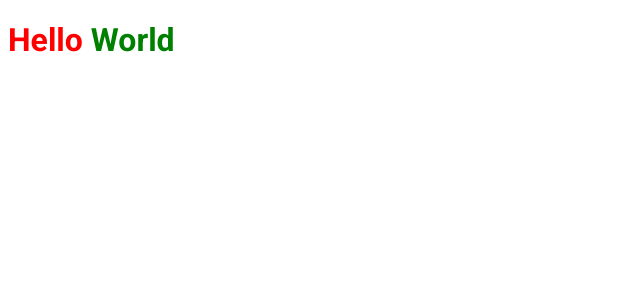
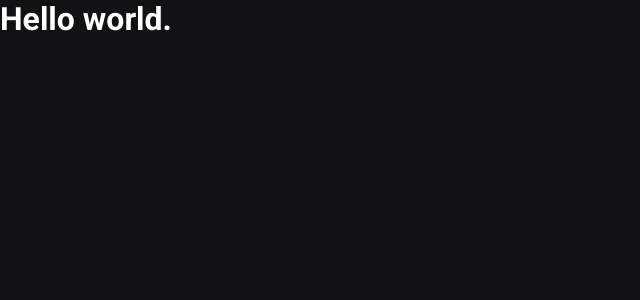
Before and after one commit to otavioaugusto1/ignite-React-Fundamentos-Nextjs-Rocketseat, a Next.js app in the folder ignews/: page / in a window 1280 px wide. Shown: the top 300 px of the page, without its empty margins (0-640 px from the left). Built offline with nearby package versions, Linux system fonts and the light colour scheme.

Commit message:
Estilos globais do APP

```diff
--- a/ignews/src/pages/_app.tsx
+++ b/ignews/src/pages/_app.tsx
@@ -1,4 +1,6 @@
-import {AppProps} from 'next/app'
+import {AppProps} from 'next/app';
+import '../styles/global.scss';
+
 function MyApp({ Component, pageProps }: AppProps) {
   return <Component {...pageProps} />
 }
--- a/ignews/src/pages/index.tsx
+++ b/ignews/src/pages/index.tsx
@@ -1,4 +1,3 @@
-import styles from '../styles/home.module.scss'
 import Head from 'next/head'
 
 export default function Home() {
@@ -7,9 +6,7 @@
     <Head>
         <title>Início | ig.news</title>
       </Head>
-    <h1 className={styles.title}>Hello <span>World</span>
-
-    </h1>
+    <h1> Hello world.</h1>
     </>
   )
 }
--- /dev/null
+++ b/ignews/src/styles/global.scss
@@ -0,0 +1,40 @@
+* {
+    margin: 0;
+    padding: 0;
+    box-sizing: border-box;
+}
+@media(max-width: 1080px){
+    html{
+        font-size: 93.75%;
+    }
+}
+@media(max-width: 720px){
+    html{
+        font-size: 87.5%;
+    }
+}
+
+:root{
+    --white: #FFFFFF;
+    --gray-100: #e1e1e6;
+    --gray-300: #a8a8b3;
+    --gray-900: #121214;
+    --cyan-500: #61dafb;
+    --yellow-500: #eba417;
+}
+body{
+    background: var(--gray-900);
+    color: var(--white);
+}
+
+body, input, textarea, select, button{
+    font: 400 1rem "Roboto", sans-serif;
+}
+button{
+    cursor: pointer;
+}
+
+a{
+    color: inherit;
+    text-decoration: none;
+}
--- a/ignews/src/styles/home.module.scss
+++ /dev/null
@@ -1,8 +0,0 @@
-.title {
-    color:red;
-    font-family: Roboto;
-
-    span{
-        color: green;
-    }
-}
```
